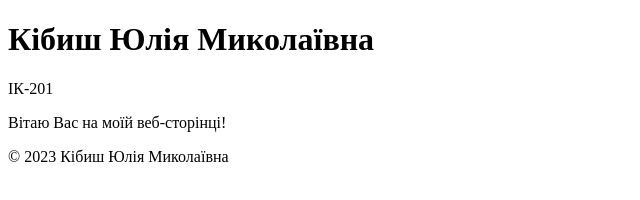
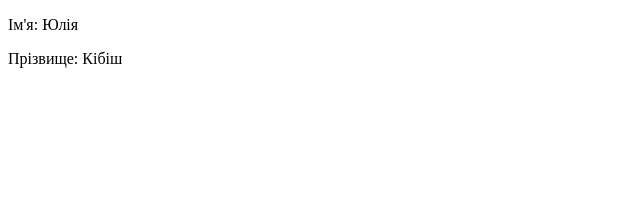
Before and after one commit to JuliaKibysh/-5, a plain HTML site: page index.html in a window 1280 px wide. Shown: the whole page, without its empty margins (0-640 px from the left). Drawn offline with Linux system fonts and the light colour scheme.

Commit message:
Update index.html

```diff
--- a/index.html
+++ b/index.html
@@ -3,16 +3,18 @@
 <head>
     <meta charset="UTF-8">
     <meta name="viewport" content="width=device-width, initial-scale=1.0">
-    <title>Сторінка студента</title>
+    <title>Ваш сайт</title>
 </head>
 <body>
-    <h1>Кібиш Юлія Миколаївна</h1>
-    <p>ІК-201</p>
-    <p>Вітаю Вас на моїй веб-сторінці!</p>
 
-    <!-- Футер -->
+    <!-- Заголовок сайту або контент перед футером -->
+
     <footer>
-        <p>&copy; 2023 Кібиш Юлія Миколаївна</p>
+        <!-- Ім'я, прізвище та по батькові вставляються тут -->
+        <p>Ім'я: Юлія</p>
+        <p>Прізвище: Кібіш</p>
+        <!-- У багатьох країнах не звикли використовувати по батькові в HTML формах -->
     </footer>
+
 </body>
 </html>
```
